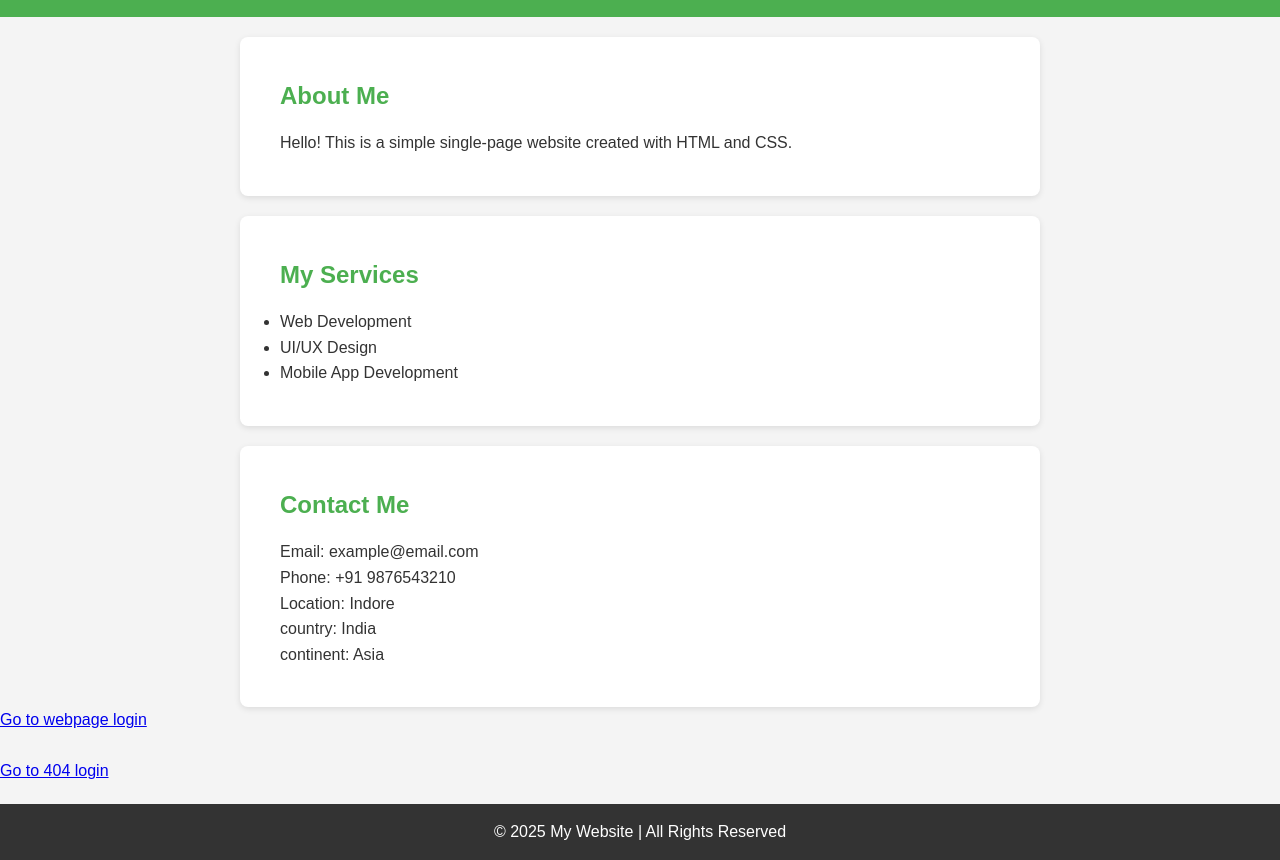
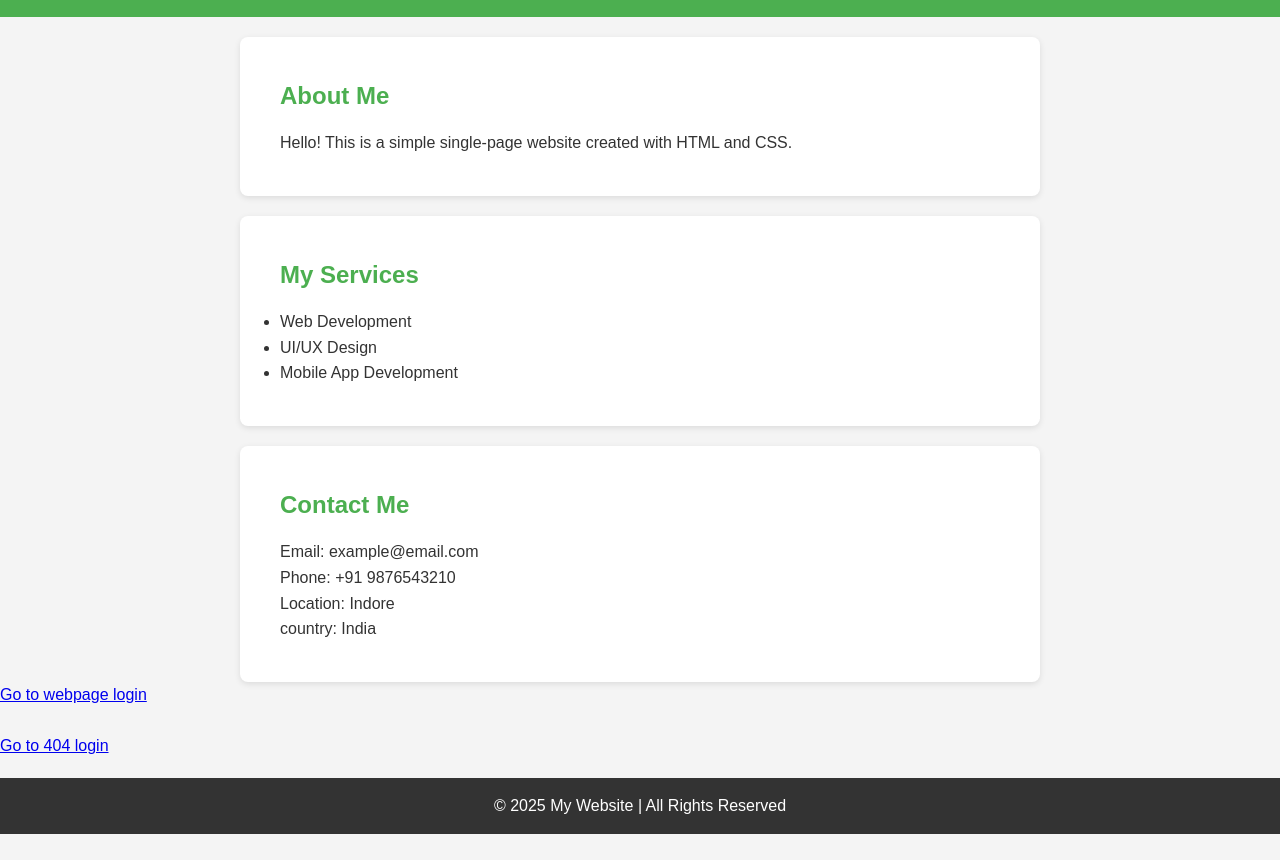
Before and after one commit to AkhileshVe/Node.js-and-express.js, a website: page pages/home.html in a window 1280 px wide. Shown: the part 90-950 px from the top of the page. After the commit the page ends 924 px from the top, so only its background shows below. Drawn offline with Linux system fonts and the light colour scheme.

Commit message:
remove continent

```diff
--- a/pages/home.html
+++ b/pages/home.html
@@ -38,7 +38,7 @@
     <p>Phone: +91 9876543210</p>
      <p>Location: Indore</p>
      <p>country: India</p>
-     <p>continent: Asia</p>
+
   </section>
 
   <a href="/webpage">Go to webpage login</a>
```
